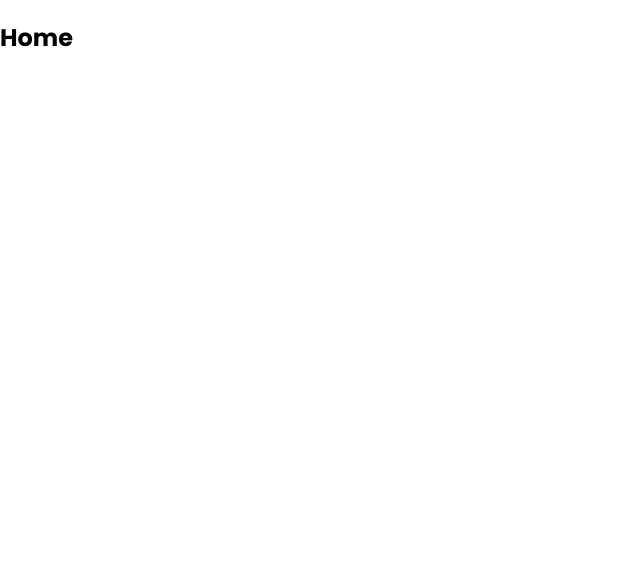
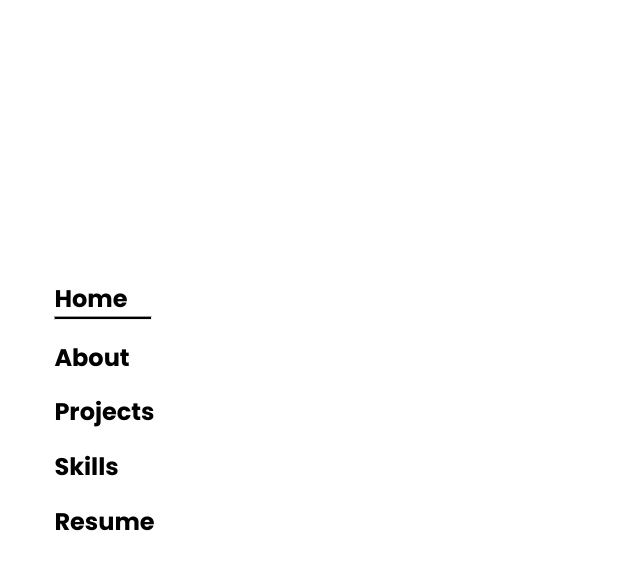
Before and after one commit to NateTheDev1/PortfolioFinal, a React (Create React App) app: page / in a window 1280 px wide. Shown: the top 570 px of the page, without its empty margins (0-640 px from the left). Built offline with nearby package versions, Linux system fonts and the light colour scheme.

Commit message:
Init version of Sidebar.js Working

```diff
--- a/src/components/Sidebar.js
+++ b/src/components/Sidebar.js
@@ -1,19 +1,54 @@
 import React from "react";
 import { makeStyles } from "@material-ui/core/styles";
+import { connect } from "react-redux";
 
 const useStyles = makeStyles({
   root: {
     display: "flex",
+    flexDirection: "column",
+    width: "10%",
+    overflow: "hidden",
+    position: "fixed",
+    height: "100%",
+    alignItems: "flex-start",
+    justifyContent: "center",
+    padding: "0px 4.25%",
+    "& h2": {
+      fontWeight: "700",
+      marginBottom: "0",
+    },
+    "& hr": {
+      color: "black",
+      width: "75%",
+      height: "2px",
+      backgroundColor: "black",
+      margin: "0",
+    },
   },
 });
 
-const Sidebar = () => {
+const Sidebar = ({ page }) => {
   const classes = useStyles();
   return (
     <div className={classes.root}>
       <h2>Home</h2>
+      {page === "Home" ? <hr /> : null}
+      <h2>About</h2>
+      {page === "About" ? <hr /> : null}
+      <h2>Projects</h2>
+      {page === "Projects" ? <hr /> : null}
+      <h2>Skills</h2>
+      {page === "Skills" ? <hr /> : null}
+      <h2>Resume</h2>
+      {page === "Resume" ? <hr /> : null}
     </div>
   );
 };
 
-export default Sidebar;
+const mapStateToProps = (state) => {
+  return {
+    page: state.page,
+  };
+};
+
+export default connect(mapStateToProps, {})(Sidebar);
```
